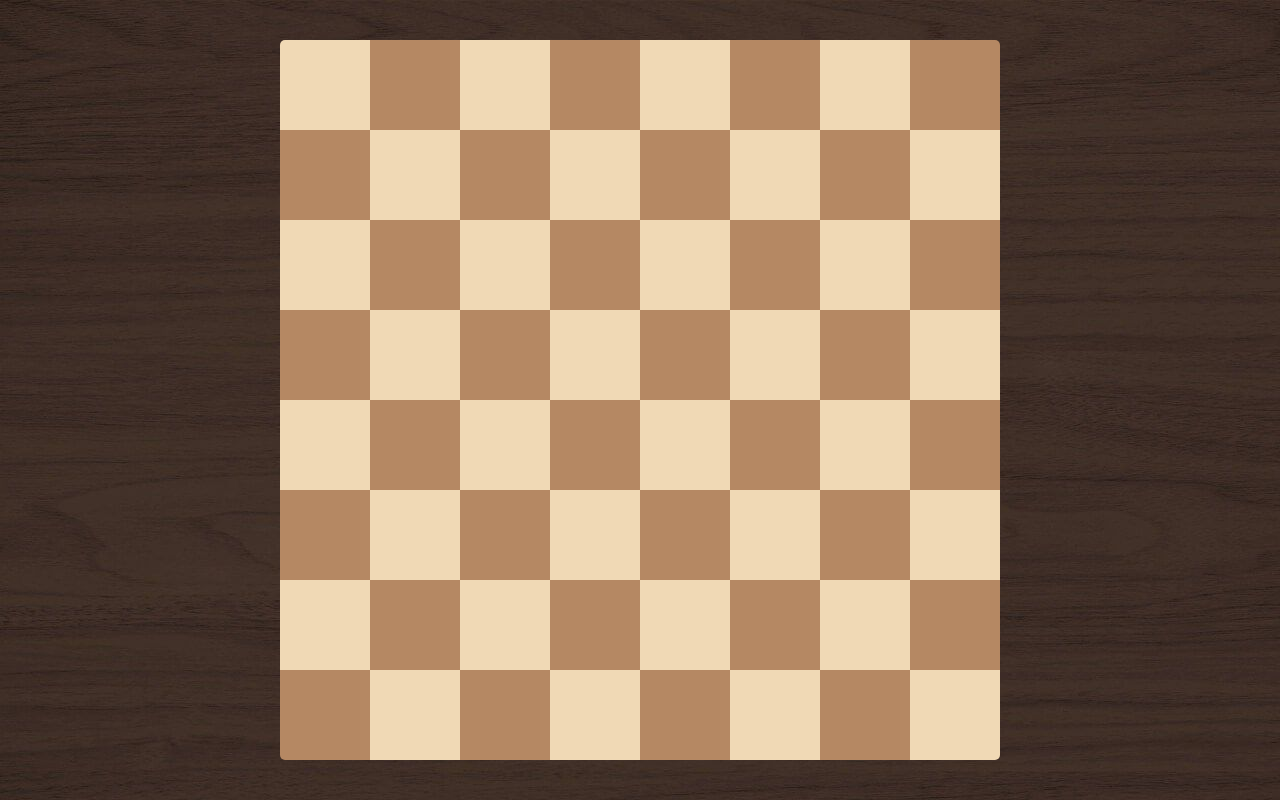
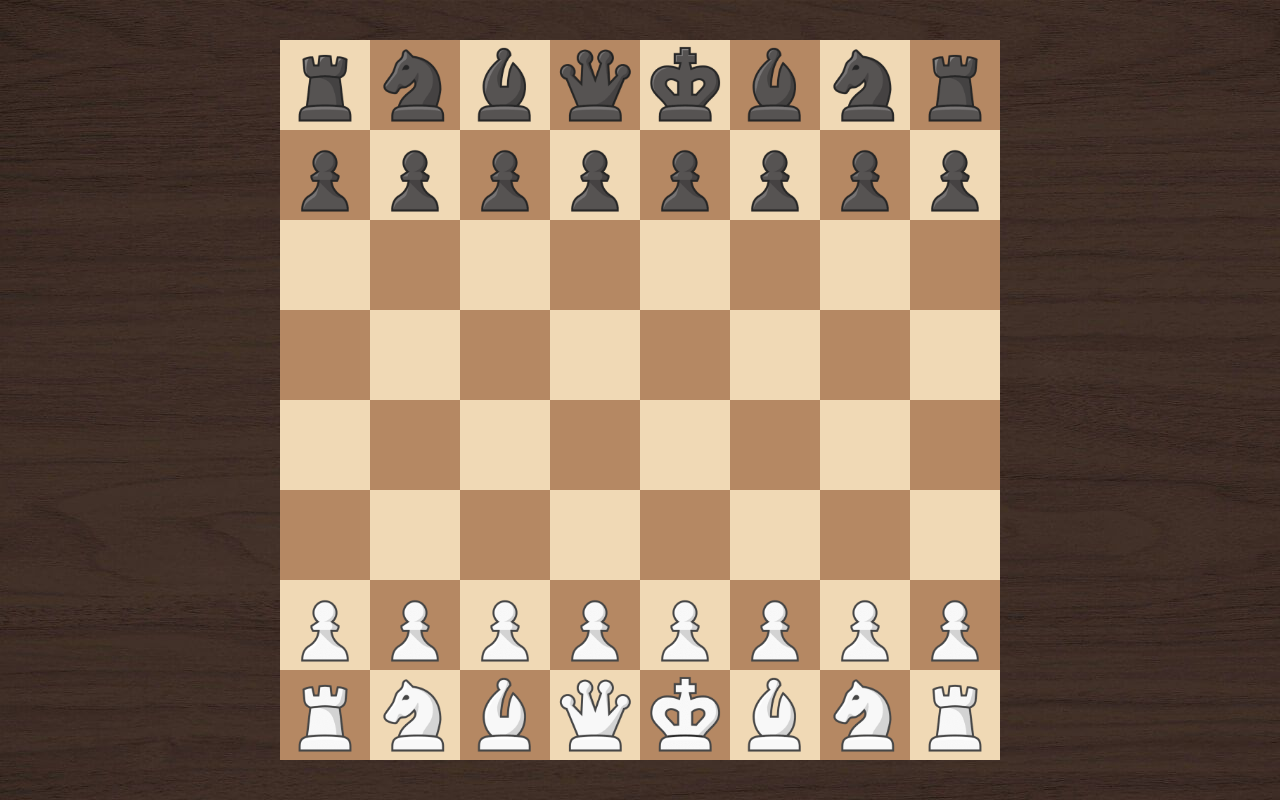
Before and after one commit to piotrv1001/chess, an Angular app: page / in a window 1280 px wide. Built offline with nearby package versions, Linux system fonts and the light colour scheme.

Commit message:
Chess square component

```diff
--- a/src/app/app.component.html
+++ b/src/app/app.component.html
@@ -1,6 +1,6 @@
 <div class="container">
   <div class="chess-board">
-    <div *ngFor="let square of board.squares; let i = index" [ngClass]="square.isWhite ? 'white-square' : 'dark-square'" class="square">
-    </div>
+    <!-- <div *ngFor="let square of board.squares; let i = index" [ngClass]="square.isWhite ? 'white-square' : 'dark-square'" class="square"> -->
+    <app-square *ngFor="let square of board.squares" [isWhite]="square.isWhite" [occupiedBy]="square.occupiedBy" class="square"></app-square>
   </div>
 </div>
--- a/src/app/app.module.ts
+++ b/src/app/app.module.ts
@@ -1,3 +1,4 @@
+import { SquareComponent } from './../components/square/square.component';
 import { NgModule } from '@angular/core';
 import { BrowserModule } from '@angular/platform-browser';
 
@@ -6,7 +7,8 @@ import { AppComponent } from './app.component';
 
 @NgModule({
   declarations: [
-    AppComponent
+    AppComponent,
+    SquareComponent
   ],
   imports: [
     BrowserModule,
--- /dev/null
+++ b/src/components/square/square.component.html
@@ -0,0 +1,5 @@
+<div [ngClass]="isWhite ? 'white-square' : 'dark-square'" class="square-wrapper">
+  <div class="img-wrapper">
+    <img *ngIf="occupiedBy" [src]="occupiedBy.imgUrl" alt="Chess piece" class="chess-piece-img">
+  </div>
+</div>
--- /dev/null
+++ b/src/components/square/square.component.scss
@@ -0,0 +1,23 @@
+.square-wrapper {
+  width: 100%;
+  height: 100%;
+}
+
+.dark-square {
+  background-color: #b58863;
+}
+
+.white-square {
+  background-color: #f0d9b5;
+}
+
+.img-wrapper {
+  display: flex;
+  justify-content: center;
+  align-items: center;
+}
+
+.chess-piece-img {
+  width: 100%;
+  height: auto;
+}
--- a/src/model/bishop.ts
+++ b/src/model/bishop.ts
@@ -8,9 +8,9 @@ export class Bishop extends ChessEntity {
   ) {
     super(isWhite, currentPosition);
     if(isWhite) {
-      this.imgUrl = '/src/assets/images/white-bishop.png';
+      this.imgUrl = '/assets/images/white-bishop.png';
     } else {
-      this.imgUrl = '/src/assets/images/black-bishop.png';
+      this.imgUrl = '/assets/images/black-bishop.png';
     }
   }
   checkLegalMoves(): Position[] {
--- a/src/model/king.ts
+++ b/src/model/king.ts
@@ -8,9 +8,9 @@ export class King extends ChessEntity {
   ) {
     super(isWhite, currentPosition);
     if(isWhite) {
-      this.imgUrl = '/src/assets/images/white-king.png';
+      this.imgUrl = 'assets/images/white-king.png';
     } else {
-      this.imgUrl = '/src/assets/images/black-king.png';
+      this.imgUrl = '/assets/images/black-king.png';
     }
   }
   checkLegalMoves(): Position[] {
--- a/src/model/knight.ts
+++ b/src/model/knight.ts
@@ -8,9 +8,9 @@ export class Knight extends ChessEntity {
   ) {
     super(isWhite, currentPosition);
     if(isWhite) {
-      this.imgUrl = '/src/assets/images/white-knight.png';
+      this.imgUrl = '/assets/images/white-knight.png';
     } else {
-      this.imgUrl = '/src/assets/images/black-knight.png';
+      this.imgUrl = '/assets/images/black-knight.png';
     }
   }
   checkLegalMoves(): Position[] {
--- a/src/model/pawn.ts
+++ b/src/model/pawn.ts
@@ -8,9 +8,9 @@ export class Pawn extends ChessEntity {
   ) {
     super(isWhite, currentPosition);
     if(isWhite) {
-      this.imgUrl = '/src/assets/images/white-pawn.png';
+      this.imgUrl = '/assets/images/white-pawn.png';
     } else {
-      this.imgUrl = '/src/assets/images/black-pawn.png';
+      this.imgUrl = '/assets/images/black-pawn.png';
     }
   }
   checkLegalMoves(): Position[] {
--- a/src/model/queen.ts
+++ b/src/model/queen.ts
@@ -8,9 +8,9 @@ export class Queen extends ChessEntity {
   ) {
     super(isWhite, currentPosition);
     if(isWhite) {
-      this.imgUrl = '/src/assets/images/white-queen.png';
+      this.imgUrl = '/assets/images/white-queen.png';
     } else {
-      this.imgUrl = '/src/assets/images/black-queen.png';
+      this.imgUrl = '/assets/images/black-queen.png';
     }
   }
   checkLegalMoves(): Position[] {
--- a/src/model/rook.ts
+++ b/src/model/rook.ts
@@ -8,9 +8,9 @@ export class Rook extends ChessEntity {
   ) {
     super(isWhite, currentPosition);
     if(isWhite) {
-      this.imgUrl = '/src/assets/images/white-rook.png';
+      this.imgUrl = '/assets/images/white-rook.png';
     } else {
-      this.imgUrl = '/src/assets/images/black-rook.png';
+      this.imgUrl = '/assets/images/black-rook.png';
     }
   }
   checkLegalMoves(): Position[] {
```
Also changed, not shown: src/app/app.component.ts (+0 -7 lines), src/components/square/square.component.ts (added, +14 -0 lines).
